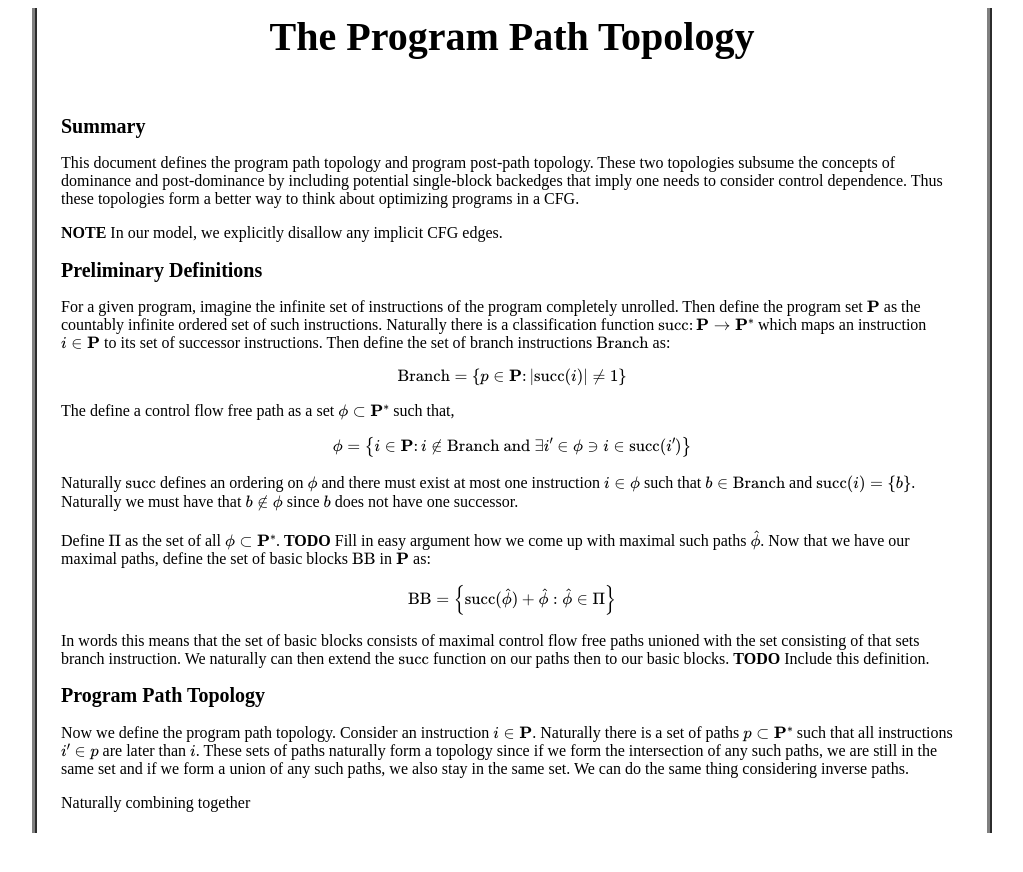
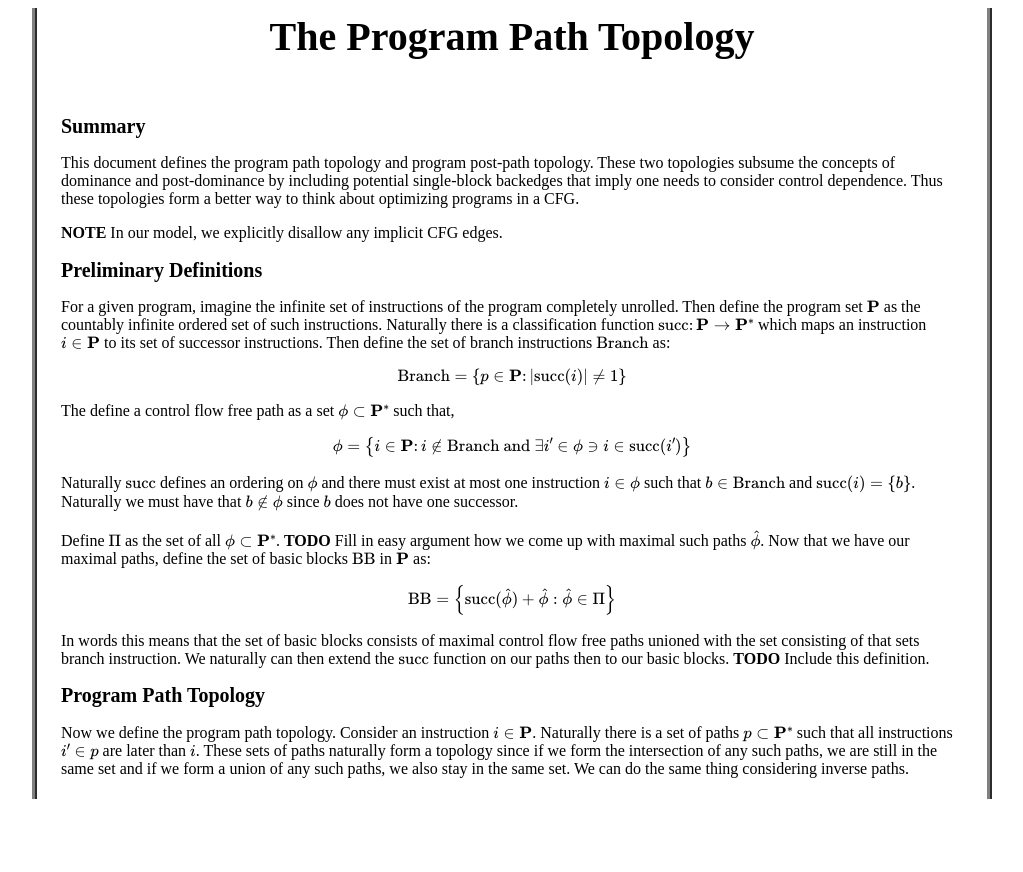
Before and after one commit to gottesmm/gottesmm.github.io, a Jekyll site: the page built from drafts/program-path-topology.md, in a window 1280 px wide. Shown: the top 872 px of the page, without its empty margins (128-1151 px from the left). Built offline with Jekyll 4.4.1, drawn with Linux system fonts in a browser that asks for light colours; formulas are drawn with MathJax 3.

Commit message:
[program-path-topology] Remove WIP paragraph.

```diff
--- a/drafts/program-path-topology.md
+++ b/drafts/program-path-topology.md
@@ -75,5 +75,3 @@ instructions $$i' \in p$$ are later than $$i$$. These sets of paths naturally
 form a topology since if we form the intersection of any such paths, we are
 still in the same set and if we form a union of any such paths, we also stay in
 the same set. We can do the same thing considering inverse paths.
-
-Naturally combining together
```
